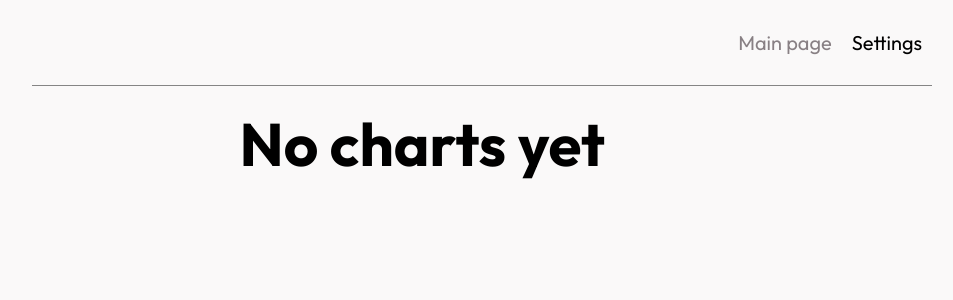
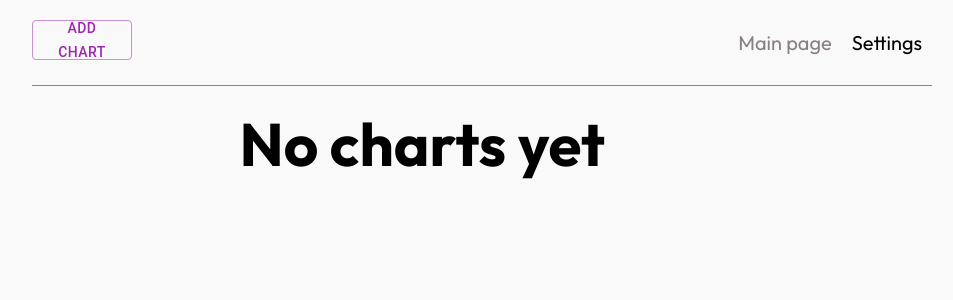
Before and after one commit to anastasiia-bgd/weather-app, a React (Create React App) app: page / in a window 1280 px wide. Shown: the top 300 px of the page, without its empty margins (158-1111 px from the left). Built offline with nearby package versions, Linux system fonts and the light colour scheme.

Commit message:
refactor

```diff
--- a/src/App.js
+++ b/src/App.js
@@ -8,6 +8,7 @@ import MainPage from "./components/MainPage";
 import Modal from "./components/Modal";
 import { createTheme } from "@mui/material/styles";
 import EditModal from "./components/EditModal";
+
 import DataFilter from "./components/DataFilter"
 
 function App({children}) {
@@ -51,8 +52,7 @@ function App({children}) {
 
         <div className="app">
             <div className="container">
-                <Header location={location} setLocation={setLocation} />
-
+                <Header location={location} setLocation={setLocation} handleOpen={handleOpenModal} />
                 <Routes>
                     <Route path="/" element={<MainPage forecast={forecast} handleOpen={handleOpenModal} forecasts={forecasts} />} />
                     <Route path="/settings" element={<Settings handleOpen={handleOpenModal} forecasts={forecasts}
--- a/src/components/Header/index.js
+++ b/src/components/Header/index.js
@@ -1,10 +1,12 @@
 import React from "react";
 import { NavLink } from "react-router-dom";
 import style from './style.module.css'
+import { Button } from "@mui/material";
 
-export const Header = () => {
+export const Header = ({handleOpen}) => {
     return (
         <div className={style.header}>
+            <Button color='secondary' className='buttonMUI' onClick={handleOpen} variant="outlined"> Add Chart </Button>
             <div className={style.header__links}>
                 <div className={style.header__links_nav}>
                     <NavLink to="/" className={({ isActive }) => `${style.menu__link} ${isActive ? style.menu__link_active : ""}`}>
--- a/src/components/Header/style.module.css
+++ b/src/components/Header/style.module.css
@@ -1,7 +1,7 @@
 .header {
     max-width: 900px;
     display: flex;
-    justify-content: flex-end;
+    justify-content: space-between;
     margin: 0 auto 20px;
     border-bottom: 1px solid rgba(84, 84, 84, 0.7);
     padding: 20px 0 20px;
--- a/src/components/Modal/index.js
+++ b/src/components/Modal/index.js
@@ -65,7 +65,8 @@ export default function BasicModal({ modalState, handleClose, setForecasts, conf
                         <Grid item>
                             <TextField
                                 fullWidth
-                                label="City"
+                                name="City"
+                                label="Enter city (ex. Moscow)"
                                 variant="outlined"
                                 onChange={(e) => {
                                     setSearchText(e.target.value);
```
